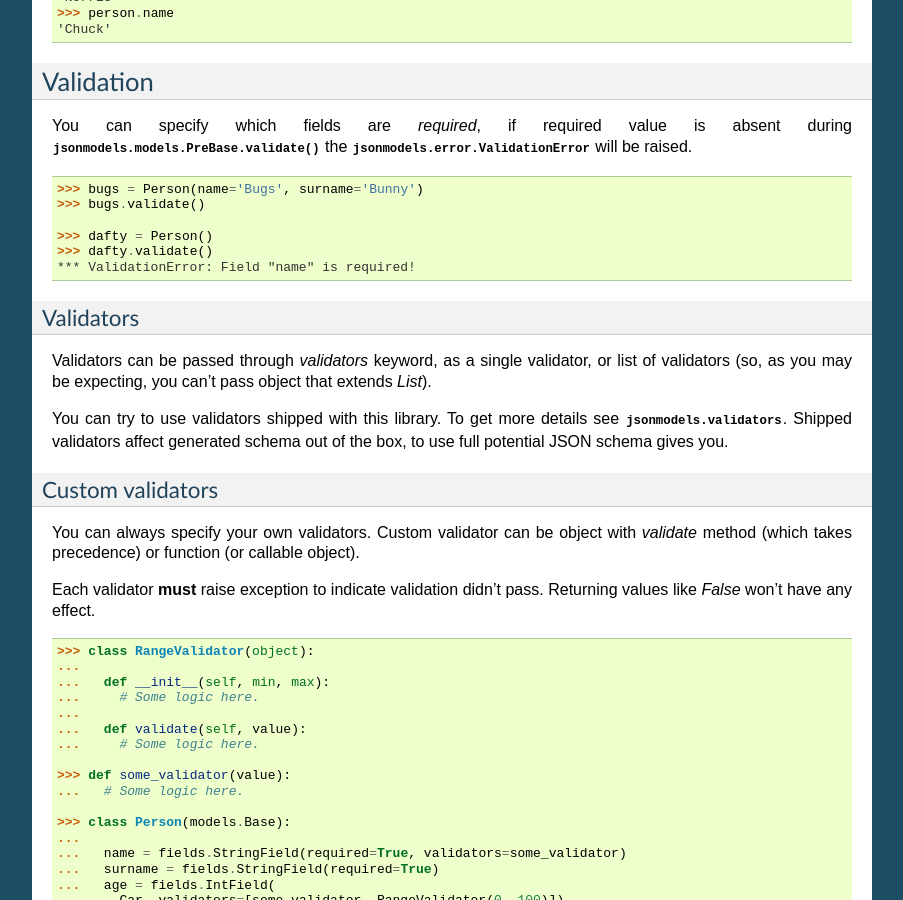
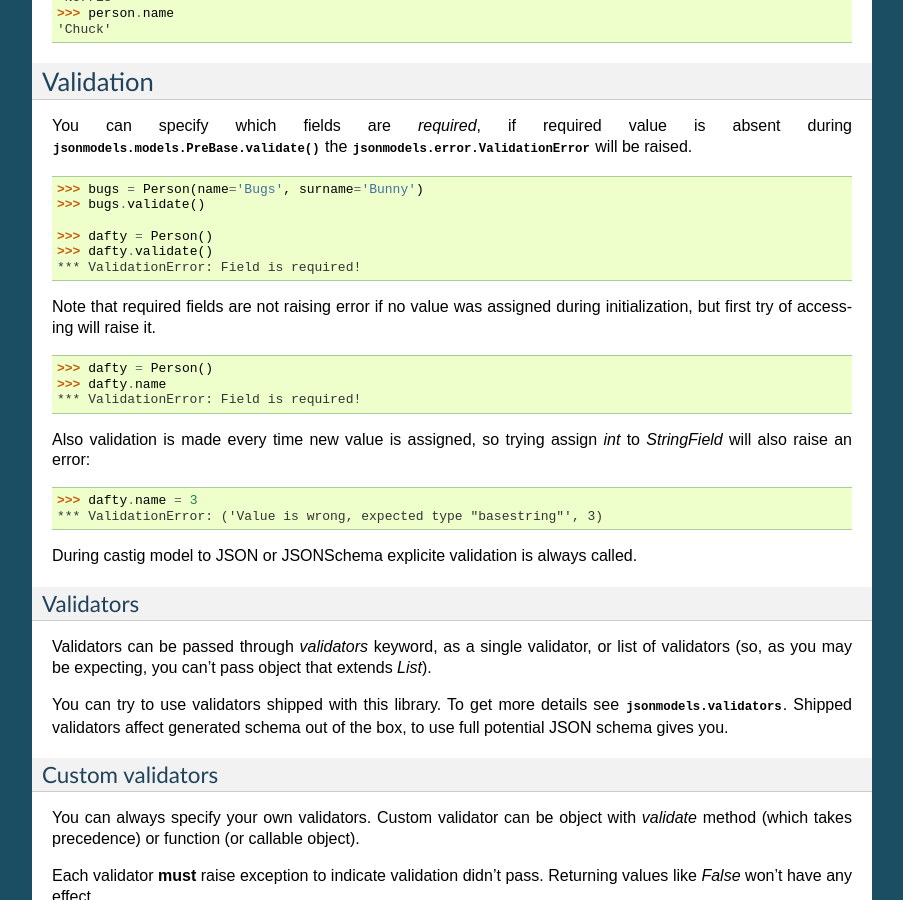
Before and after one commit to jazzband/jsonmodels, a Sphinx documentation site: the page built from docs/usage.rst, in a window 1280 px wide and 900 px high, scrolled down 973 px. Shown: the whole window, without its empty margins (198-1101 px from the left). Built offline with Sphinx 7.4.7, drawn with Linux system fonts in a browser that asks for light colours.

Commit message:
Improved validation section in docs.

```diff
--- a/docs/usage.rst
+++ b/docs/usage.rst
@@ -78,7 +78,27 @@
 
     >>> dafty = Person()
     >>> dafty.validate()
-    *** ValidationError: Field "name" is required!
+    *** ValidationError: Field is required!
+
+Note that required fields are not raising error if no value was assigned
+during initialization, but first try of accessing will raise it.
+
+.. code-block:: python
+
+    >>> dafty = Person()
+    >>> dafty.name
+    *** ValidationError: Field is required!
+
+Also validation is made every time new value is assigned, so trying assign
+`int` to `StringField` will also raise an error:
+
+.. code-block:: python
+
+    >>> dafty.name = 3
+    *** ValidationError: ('Value is wrong, expected type "basestring"', 3)
+
+During castig model to JSON or JSONSchema explicite validation is always
+called.
 
 Validators
 ~~~~~~~~~~
```
